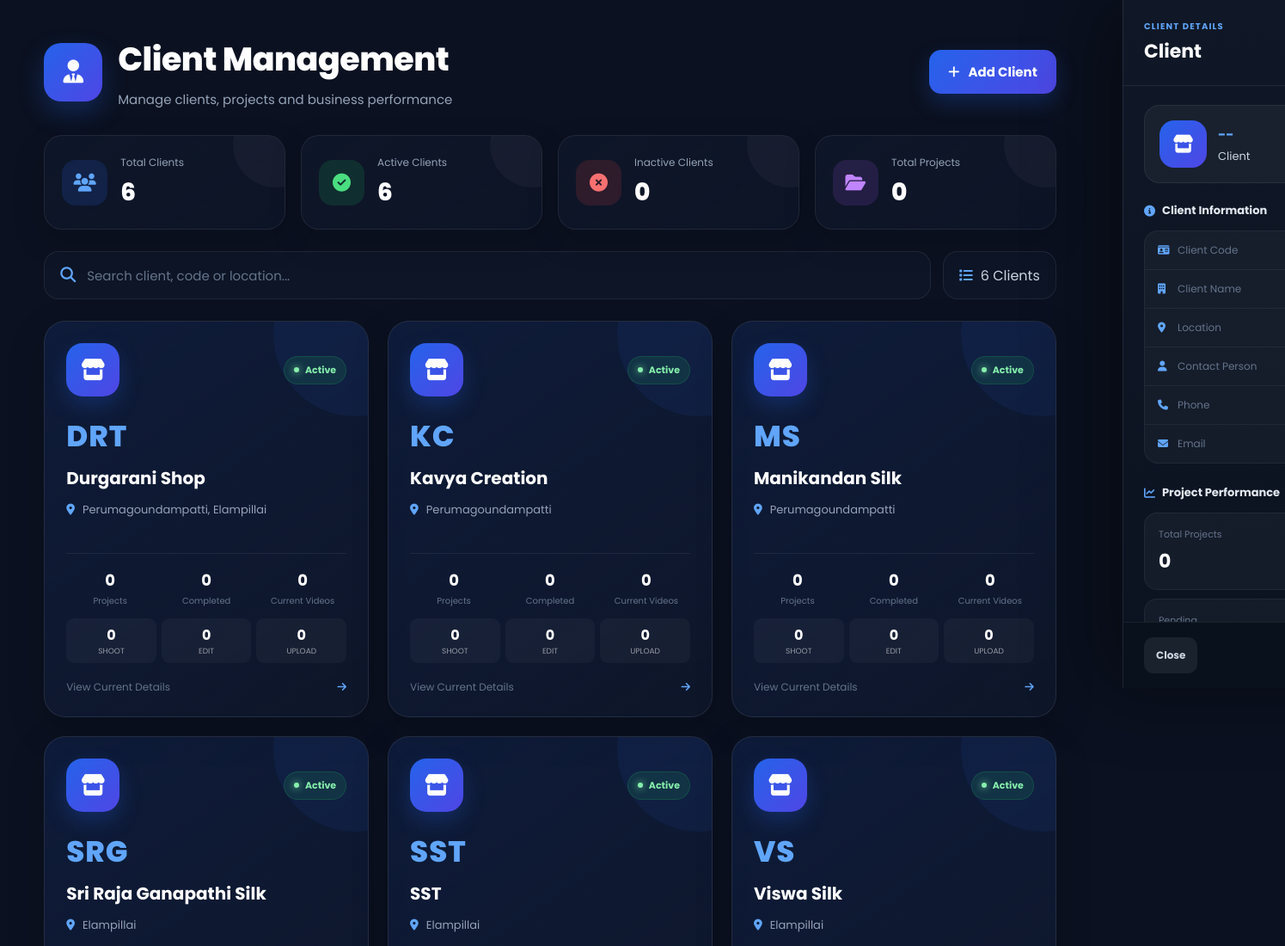
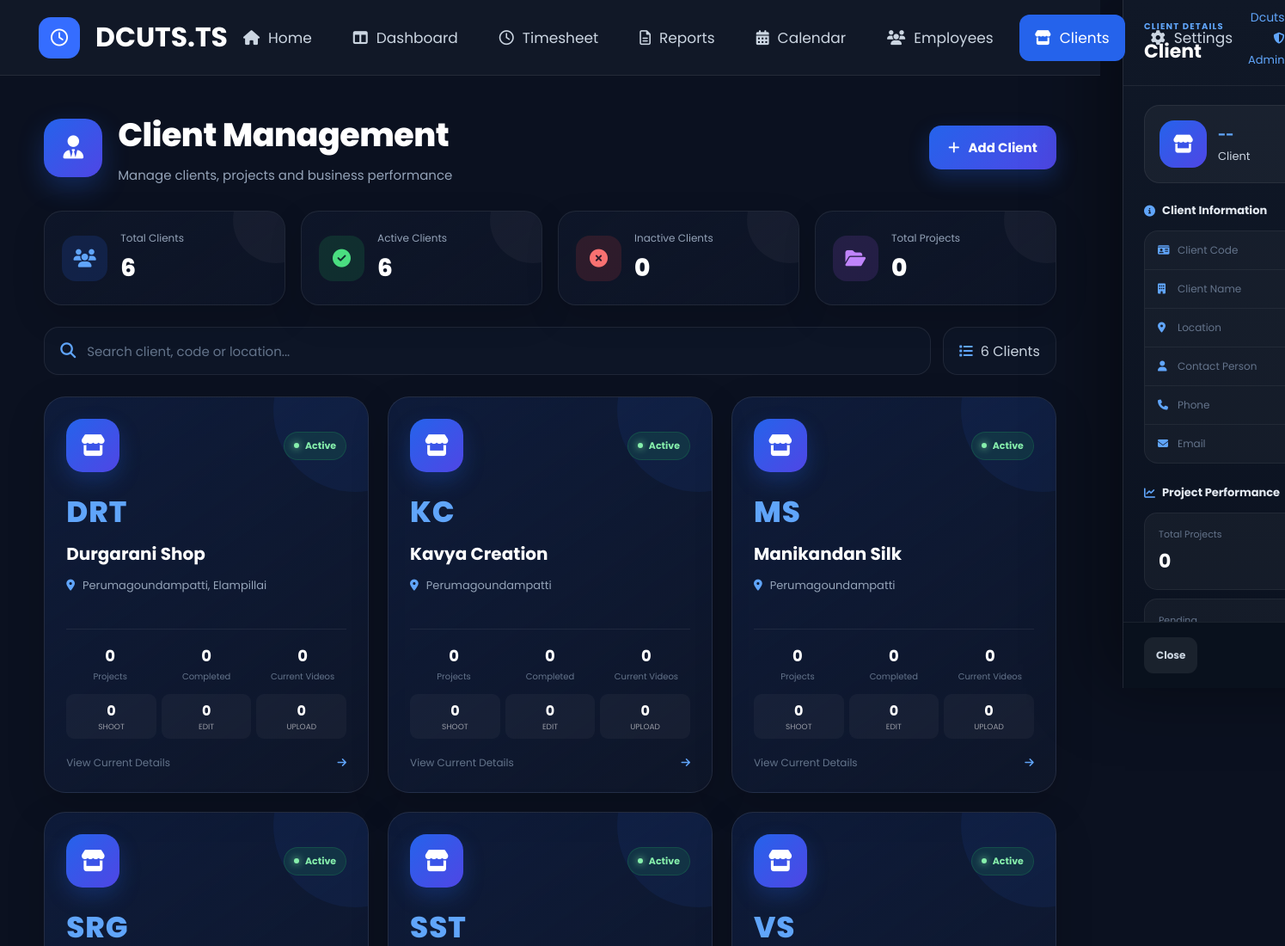
Before and after one commit to Sathishkumar625/Dcuts-team, a plain HTML site: page client/pages/clients.html in a window 1280 px wide. Shown: the top 1100 px of the page at 86% size, 1495 px wide, since content can reach past the window. Drawn offline with Linux system fonts and the light colour scheme; sample sign-in values are in the browser's storage.

Commit message:
Add home navbar to client page

```diff
--- a/client/pages/clients.html
+++ b/client/pages/clients.html
@@ -49,7 +49,90 @@
      NAVBAR
 ===================================================== -->
 
-<div id="navbar-container"></div>
+<nav class="navbar">
+
+    <div class="logo">
+
+        <div class="logo-icon">
+            <i class="fa-regular fa-clock"></i>
+        </div>
+
+        <h2>DCUTS.TS</h2>
+
+    </div>
+
+    <ul class="menu">
+
+        <li>
+            <a href="../index.html">
+                <i class="fa-solid fa-house"></i>
+                Home
+            </a>
+        </li>
+
+        <li>
+            <a href="dashboard.html">
+                <i class="fa-solid fa-table-columns"></i>
+                Dashboard
+            </a>
+        </li>
+
+        <li>
+            <a href="timesheet.html">
+                <i class="fa-regular fa-clock"></i>
+                Timesheet
+            </a>
+        </li>
+
+        <li>
+            <a href="reports.html">
+                <i class="fa-regular fa-file-lines"></i>
+                Reports
+            </a>
+        </li>
+
+        <li>
+            <a href="calendar.html">
+                <i class="fa-solid fa-calendar-days"></i>
+                Calendar
+            </a>
+        </li>
+
+        <li>
+            <a href="employees.html">
+                <i class="fa-solid fa-users"></i>
+                Employees
+            </a>
+        </li>
+
+        <li class="active">
+            <a href="clients.html">
+                <i class="fa-solid fa-store"></i>
+                Clients
+            </a>
+        </li>
+
+        <li>
+            <a href="settings.html">
+                <i class="fa-solid fa-gear"></i>
+                Settings
+            </a>
+        </li>
+
+    </ul>
+
+    <div class="profile">
+
+        <p>Dcuts</p>
+
+        <span>
+            <i class="fa-solid fa-shield-halved"></i>
+            Admin
+        </span>
+
+    </div>
+
+</nav>
 
 
 <!-- =====================================================
```
